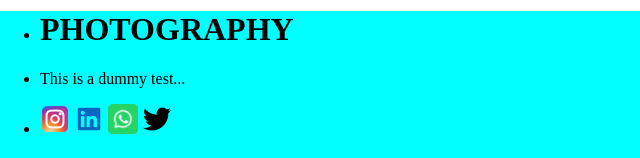
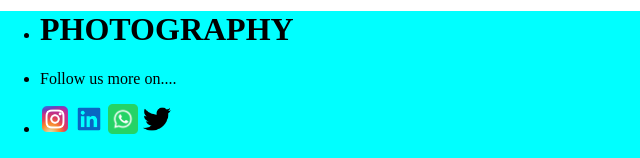
Before and after one commit to SaloniBansall/Saloni-s-First-Website, a plain HTML site: page index.html in a window 1280 px wide. Shown: the part 649-807 px from the top of the page, 0-640 px from the left. Drawn offline with Linux system fonts and the light colour scheme.

Commit message:
Update index.html

```diff
--- a/index.html
+++ b/index.html
@@ -34,7 +34,7 @@
             <div id="foot01">
                 <ul>
                     <li><h1>PHOTOGRAPHY</h1></li>
-                    <li><p>This is a dummy test...</p></li>
+                    <li><p>Follow us more on....</p></li>
                     <li>
                         <div id="social">
                             <img src="insta.png" height="30rem">
```
